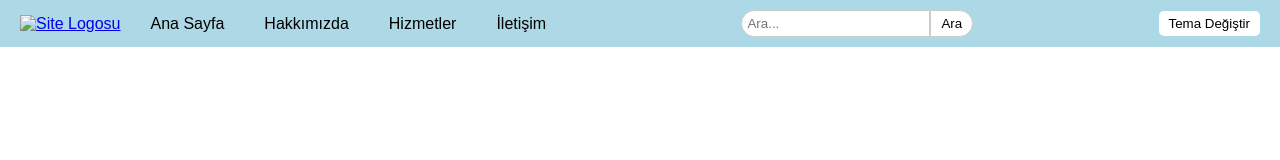
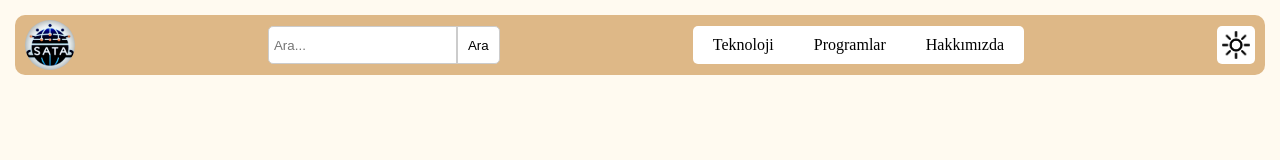
Before and after one commit to sata2500/SaTA, a plain HTML site: page index.html in a window 1280 px wide. Drawn offline with Linux system fonts and the light colour scheme.

Commit message:
Masaüstü görünümde header iyileştirilmesi yapıldı.

```diff
--- a/index.html
+++ b/index.html
@@ -3,29 +3,37 @@
 <head>
     <meta charset="UTF-8">
     <meta name="viewport" content="width=device-width, initial-scale=1.0">
+    <meta name="description" content="Web sitemizdeki en son teknoloji haberleri ve ipuçları.">
+    <meta name="keywords" content="teknoloji, haber, ipucu, web geliştirme">
+    <meta name="author" content="Salih TANRISEVEN">
+    <meta name="last-modified" content="2024-09-20">
     <title>Ana Sayfa</title>
+    <link rel="shortcut icon" href="favicon.ico" type="image/x-icon">
     <link rel="stylesheet" href="style.css">
     <script src="script.js" defer></script>
 </head>
 <body>
     <header>
-        <div class="logo"><a href="index.html"><img src="logo.png" alt="Site Logosu"></a></div>   <!--Logo oluşturulacak-->
-        <nav class="desktop-menu">
-            <ul>
-                <li><a href="#home">Ana Sayfa</a></li>
-                <li><a href="#about">Hakkımızda</a></li>
-                <li><a href="#services">Hizmetler</a></li>
-                <li><a href="#contact">İletişim</a></li>
-            </ul>
-        </nav>
+        <div class="logo">
+            <a href="index.html">
+                <img src="logo.png" alt="Site Logosu">
+                <h1>Site Adı</h1>
+            </a>
+        </div>
         <div class="search-bar">
             <input type="text" placeholder="Ara...">
             <button type="submit">Ara</button>
         </div>
-        <div class="mobile-menu">
-            <button id="hamburger-menu">&#9776;</button>
-        </div>
-        <button id="theme-toggle">Tema Değiştir</button>
+        <nav class="menu">
+            <button id="menu-toggle">☰</button>
+            <ul id="menu-items">
+                <li><a href="#technology">Teknoloji</a></li>
+                <li><a href="#programs">Programlar</a></li>
+                <li><a href="#about">Hakkımızda</a></li>
+            </ul>
+        </nav>
+
+        <button id="theme-toggle"><img src="tema.png" alt=""></button>
     </header>
 </body>
 </html>
--- a/script.js
+++ b/script.js
@@ -1,15 +1,13 @@
-document.addEventListener('DOMContentLoaded', function() {
-    document.getElementById('hamburger-menu').addEventListener('click', function() {
-        var menu = document.querySelector('.desktop-menu ul');
-        if (menu.style.display === 'block') {
-            menu.style.display = 'none';
-        } else {
-            menu.style.display = 'block';
-        }
-    });
+// Menü açma/kapama işlevi
+const menuToggle = document.getElementById('menu-toggle');
+const menuItems = document.getElementById('menu-items');
 
-    const themeToggle = document.getElementById('theme-toggle');
-    themeToggle.addEventListener('click', function() {
-        document.body.classList.toggle('dark');
-    });
+menuToggle.addEventListener('click', () => {
+    menuItems.style.display = menuItems.style.display === 'block' ? 'none' : 'block';
 });
+
+// Tema değiştirme işlevi
+const themeToggle = document.getElementById('theme-toggle');
+themeToggle.addEventListener('click', () => {
+    document.body.classList.toggle('dark');
+});
--- a/style.css
+++ b/style.css
@@ -1,56 +1,93 @@
+/* Genel stil ayarları */
 body {
-    font-family: Arial, sans-serif;
+    font-family: 'Times New Roman', Times, serif;
     margin: 0;
     padding: 0;
+    background-color: floralwhite;
     transition: background-color 0.3s, color 0.3s;
 }
 
+/* Başlık çubuğu (header) */
 header {
     display: flex;
     justify-content: space-between;
     align-items: center;
-    background-color: #add8e6; /* Tatlı açık mavi */
-    padding: 10px 20px;
     flex-wrap: wrap;
+    background-color: burlywood;
+    padding: 5px 10px;
+    margin: 15px;
+    border-radius: 10px;
+}
+
+.logo {
+    display: flex;
 }
 
 .logo img {
+    display: block;
     height: 50px;
+    border-radius: 100%;
 }
 
+.logo h1 {
+    display: none;
+}
+
+/* Arama çubuğu */
 .search-bar {
     display: flex;
-    align-items: center;
-    flex-grow: 1;
-    justify-content: center;
+    height: 38px;
 }
 
 .search-bar input {
     padding: 5px;
-    border-radius: 15px 0 0 15px;
+    border-radius: 5px 0 0 5px;
     border: 1px solid #ccc;
 }
 
 .search-bar button {
     padding: 5px 10px;
-    border-radius: 0 15px 15px 0;
+    border-radius: 0 5px 5px 0;
     border: 1px solid #ccc;
     background-color: #fff;
     cursor: pointer;
 }
 
-.desktop-menu ul {
+/* Menü */
+.menu {
+    position: relative;
+}
+
+#menu-toggle {
+    display: none;
+    font-size: 24px;
+    background: none;
+    border: none;
+    cursor: pointer;
+}
+
+#menu-items {
+    display: flex;
+    top: 30px;
+    left: 0;
+    background-color: white;
+    list-style: none;
+    padding: 0;
+    border-radius: 5px;
+}
+
+#menu-items li {
+    padding: 10px;
+}
+
+.menu ul {
     list-style: none;
     margin: 0;
     padding: 0;
     display: flex;
 }
 
-.desktop-menu li {
-    margin-left: 20px;
-}
-
-.desktop-menu a {
+.menu a {
     text-decoration: none;
     color: #000;
     padding: 5px 10px;
@@ -58,22 +95,26 @@ header {
     transition: background-color 0.3s;
 }
 
-.desktop-menu a:hover {
-    background-color: #87ceeb; /* Daha koyu mavi */
+.menu a:hover {
+    background-color: burlywood; /* Daha koyu mavi */
 }
 
-.mobile-menu {
-    display: none;
-}
 
+/* Tema değiştirme düğmesi */
 #theme-toggle {
-    padding: 5px 10px;
+    height: 38px;
+    width: 38px;
+    padding: 5px;
     border: none;
     border-radius: 5px;
     cursor: pointer;
     background-color: #fff;
     color: #000;
     transition: background-color 0.3s, color 0.3s;
+}
+
+#theme-toggle img {
+    max-width: 100%;
 }
 
 /* Koyu tema */
@@ -106,10 +147,11 @@ body.dark #theme-toggle {
 
 /* Mobil görünüm için medya sorgusu */
 @media (max-width: 768px) {
-    .desktop-menu {
+    #menu-toggle {
+        display: block;
+    }
+
+    #menu-items {
         display: none;
     }
-    .mobile-menu {
-        display: block;
-    }
 }
```
Also changed, not shown: favicon.ico (added), logo.png (added), tema.png (added).
